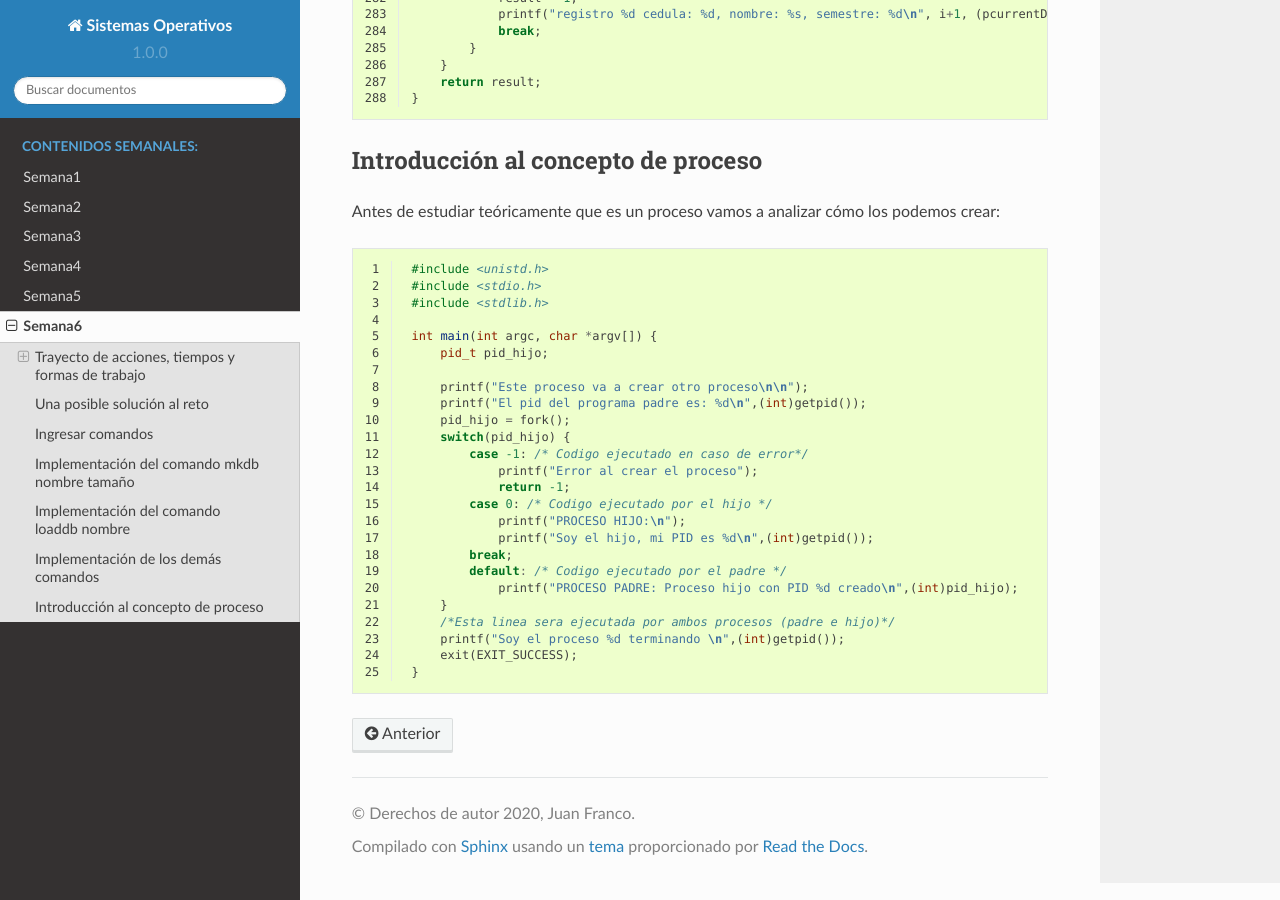
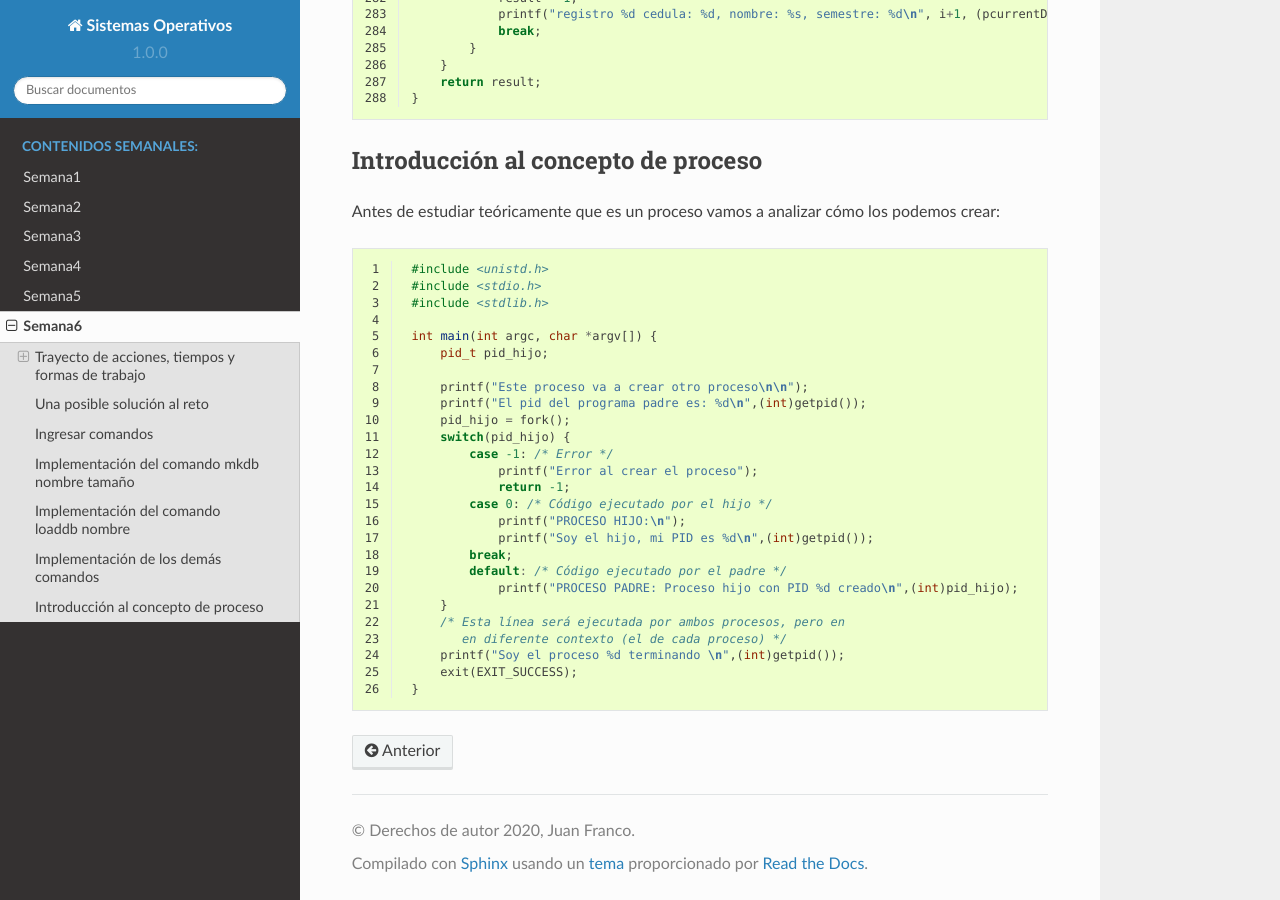
Before and after one commit to juanferfranco/sistemasoperativos, a Sphinx documentation site: the page built from docs/_semana6/semana6.rst, in a window 1280 px wide and 900 px high, scrolled down 13826 px. Built offline with Sphinx 7.4.7 and the Read the Docs theme 2.0.0, drawn with Linux system fonts in a browser that asks for light colours.

Commit message:
update week 6

```diff
--- a/docs/_semana6/semana6.rst
+++ b/docs/_semana6/semana6.rst
@@ -787,17 +787,18 @@ cómo los podemos crear:
         printf("El pid del programa padre es: %d\n",(int)getpid());
         pid_hijo = fork();
         switch(pid_hijo) {
-            case -1: /* Codigo ejecutado en caso de error*/
+            case -1: /* Error */
                 printf("Error al crear el proceso");
                 return -1;
-            case 0: /* Codigo ejecutado por el hijo */
+            case 0: /* Código ejecutado por el hijo */
                 printf("PROCESO HIJO:\n");
                 printf("Soy el hijo, mi PID es %d\n",(int)getpid());
             break;
-            default: /* Codigo ejecutado por el padre */
+            default: /* Código ejecutado por el padre */
                 printf("PROCESO PADRE: Proceso hijo con PID %d creado\n",(int)pid_hijo);
         }
-        /*Esta linea sera ejecutada por ambos procesos (padre e hijo)*/
+        /* Esta línea será ejecutada por ambos procesos, pero en
+           en diferente contexto (el de cada proceso) */
         printf("Soy el proceso %d terminando \n",(int)getpid());
         exit(EXIT_SUCCESS);
     }
```
